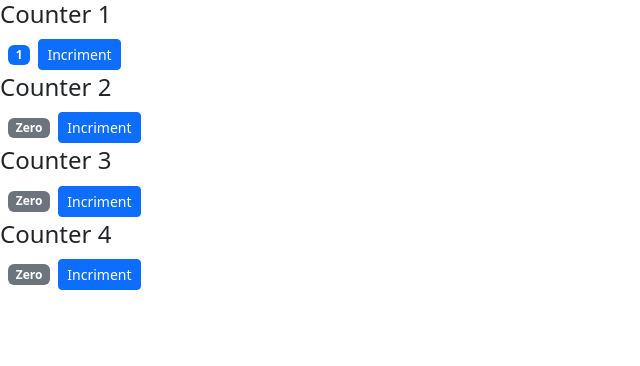
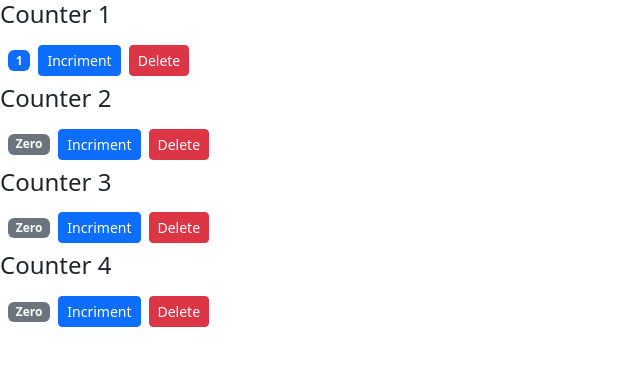
Before and after one commit to V5NEXT/react-counter-app, a React (Create React App) app: page / in a window 1280 px wide. Shown: the top 366 px of the page, without its empty margins (0-640 px from the left). Built offline with nearby package versions, Linux system fonts and the light colour scheme.

Commit message:
Updating states

```diff
--- a/src/components/counter.jsx
+++ b/src/components/counter.jsx
@@ -3,23 +3,21 @@ import React, { Component } from 'react';
 
 class Counter extends Component {
     state = {
-        count : this.props.value,
+        count : this.props.counter.value,
         product : 1,
         tags : ['tag1', 'tag2', 'tag3']
      }
-     handleIncriment = (product) =>{
-        console.log("Product", product);
+     handleIncriment = () =>{
         this.setState({
             count : this.state.count + 1
         })
      }
     render() {
         return (<div>
-            <h4>Counter {this.props.id}</h4>
+            <h4>Counter {this.props.counter.id}</h4>
             <span className={this.changeBadgeColor()}>{this.formatCount()}</span>
-            <button onClick={ () => this.handleIncriment(this.state.product)} className='btn btn-primary btn-sm'>Incriment</button>
-            {this.state.tags.length === 0 && "Please add tags!"}
-            {/* {this.renderTags()} */}
+            <button onClick={ () => this.handleIncriment()} className='btn btn-primary btn-sm'>Incriment</button>
+            <button onClick={ ()=> this.props.onDelete(this.props.counter.id)} className='btn m-2 btn-sm btn-danger'>Delete</button>
         </div>);
 
     }
--- a/src/components/counters.jsx
+++ b/src/components/counters.jsx
@@ -12,10 +12,17 @@ class Counters extends Component {
 
         ]
      }
+     handleDelte = (counterId) =>{
+        const counters = this.state.counters.filter(c => c.id !== counterId)
+        this.setState({counters})
+
+
+     }
     render() {
         return (
             <div>
-              {this.state.counters.map((counter)=> <Counter key={counter.id} value={counter.value} id={counter.id}>
+              {this.state.counters.map((counter)=> <Counter key={counter.id} onDelete={this.handleDelte}
+              counter={counter}>
               </Counter>)}
 
             </div>
```
